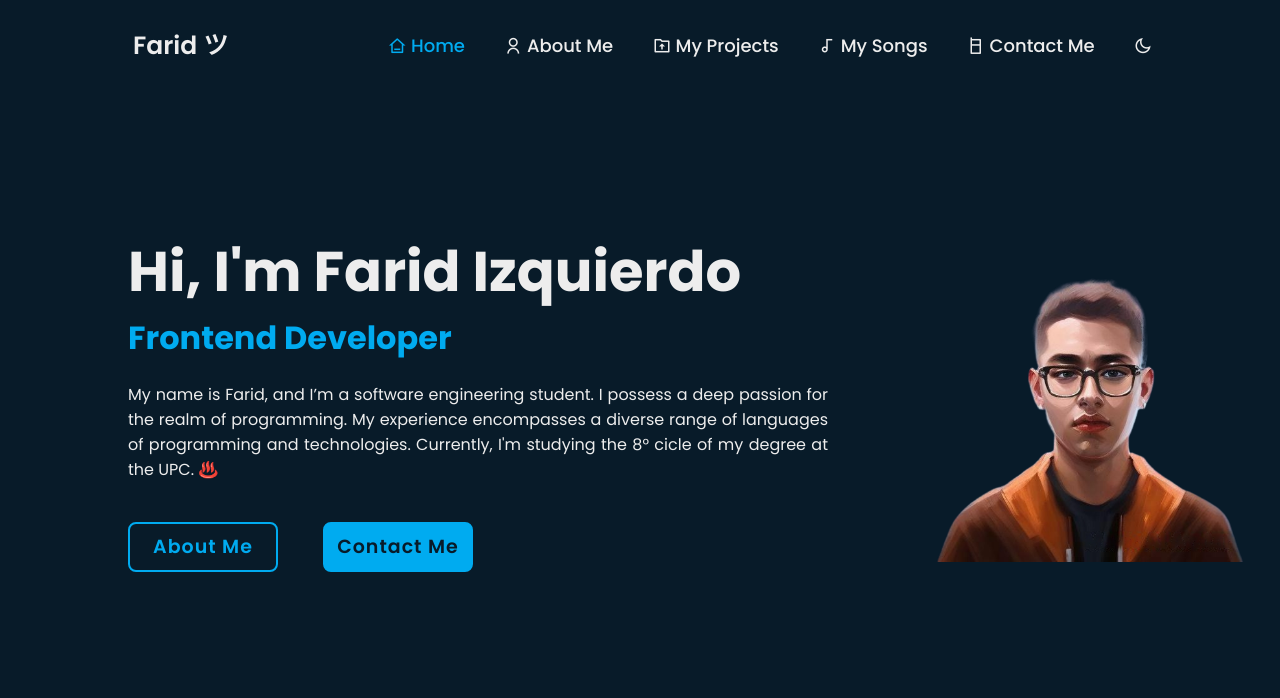
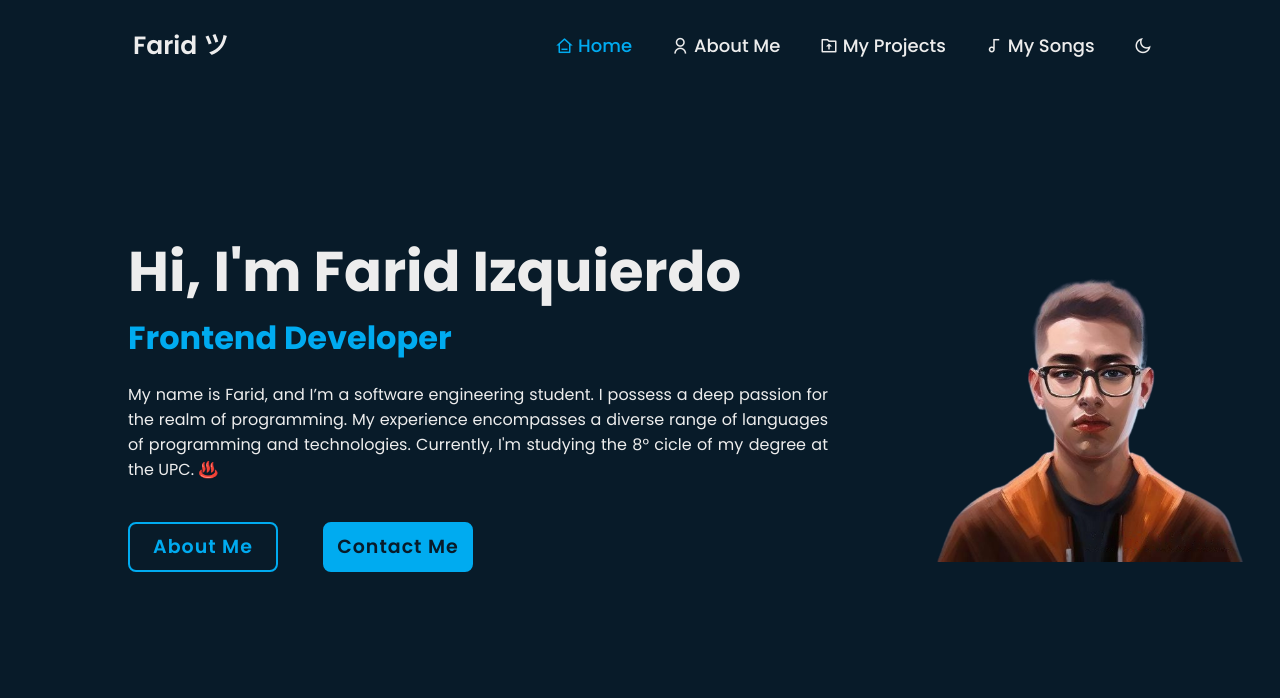
Before and after one commit to FaridIzquierdo/FaridGosuPage, a plain HTML site: page index.html in a window 1280 px wide. Shown: the top 698 px of the page. Drawn offline with nearby package versions, Linux system fonts and the light colour scheme.

Commit message:
ocult the section of contact me

```diff
--- a/index.html
+++ b/index.html
@@ -39,7 +39,7 @@
             <a href="#about-me"> <i class="ri-user-line change-theme"></i> About Me </a>
             <a href="#my-projects"> <i class="ri-folder-upload-line change-theme"></i> My Projects</a>
             <a href="#songs"> <i class="ri-music-line change-theme"></i> My Songs</a>
-            <a href="#contact-me"> <i class="ri-cellphone-line change-theme"></i> Contact Me</a>
+            <!-- <a href="#contact-me"> <i class="ri-cellphone-line change-theme"></i> Contact Me</a> -->
 
             <a href="#"><i class="ri-moon-line change-theme" id="theme-button"></i></a>
 
```
